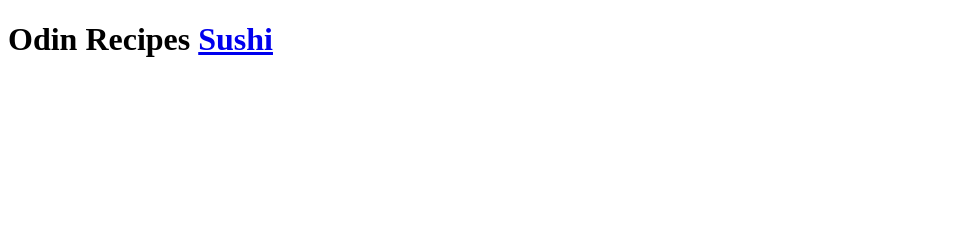
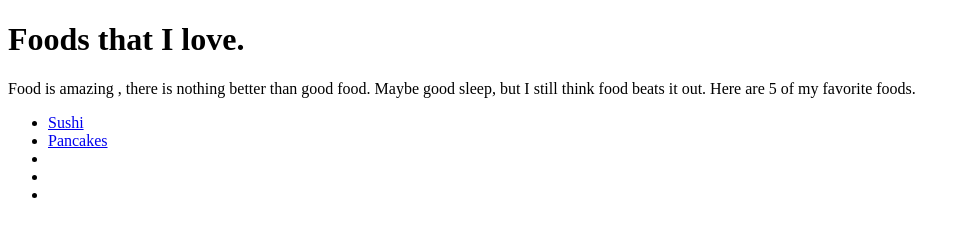
Before and after one commit to aM-aShakur/ThreeRecipes, a plain HTML site: page index.html in a window 1280 px wide. Shown: the whole page, without its empty margins (0-970 px from the left). Drawn offline with Linux system fonts and the light colour scheme.

Commit message:
Added the second recipe. Changed some formatting for sushi page. Added pancakes image.

```diff
--- a/index.html
+++ b/index.html
@@ -8,8 +8,15 @@
 </head>
 <body>
     <h1>
-        Odin Recipes
-        <a href="recipes/sushi.html">Sushi</a>
+     Foods that I love.
     </h1>
+    <p>Food is amazing , there is nothing better than good food. Maybe good sleep, but I still think food beats it out. Here are 5 of my favorite foods.</p>
+    <ul>
+        <li><a href="recipes/sushi.html">Sushi</a></li>
+        <li><a href="recipes/pancakes.html">Pancakes</a></li>
+        <li><a href=""></a></li>
+        <li><a href=""></a></li>
+        <li><a href=""></a></li>
+     </ul>
 </body>
 </html>
```
Also changed, not shown: recipes/pancakes.html (added, +18 -0 lines), recipes/sushi.html (+4 -1 lines), recipes/recipe_images/pancakes.jpg (added), recipes/recipe_images/sushi.jpg (added), recipes/recipe_images/sushi.png (deleted).
